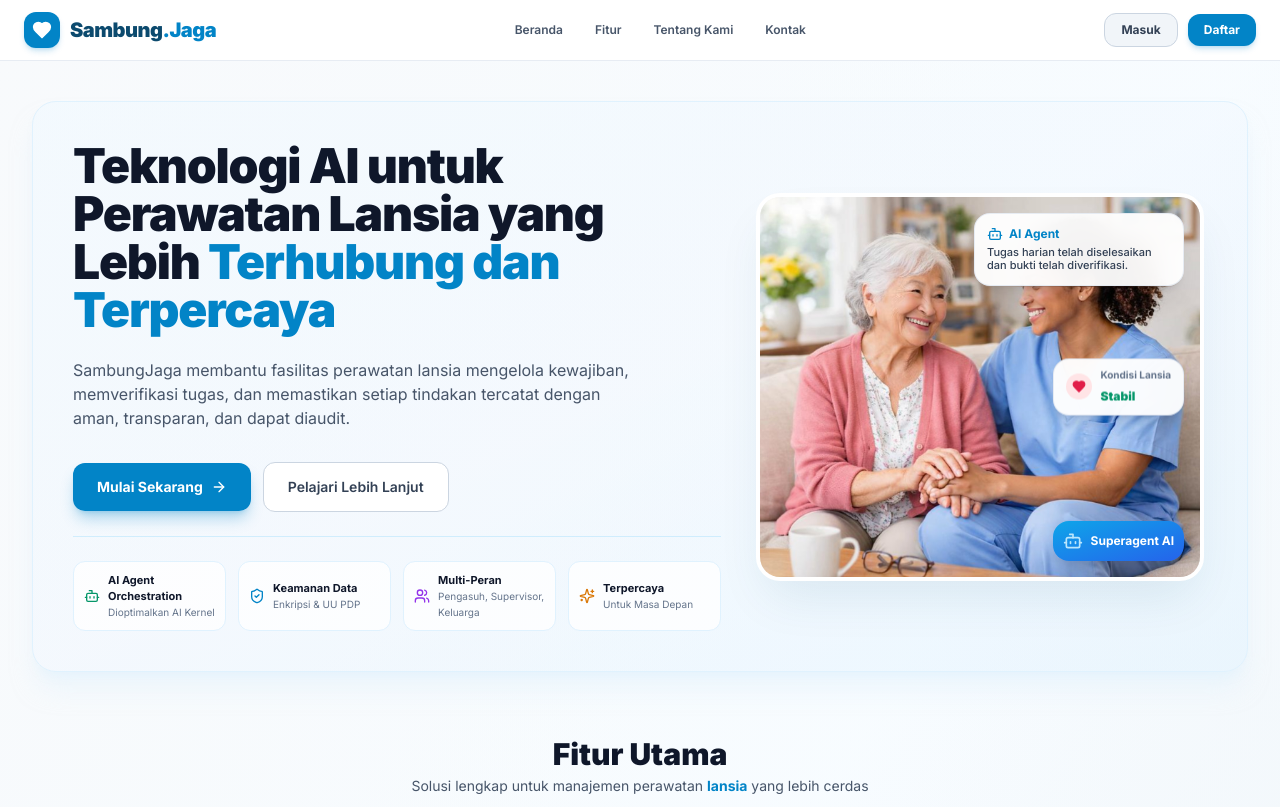
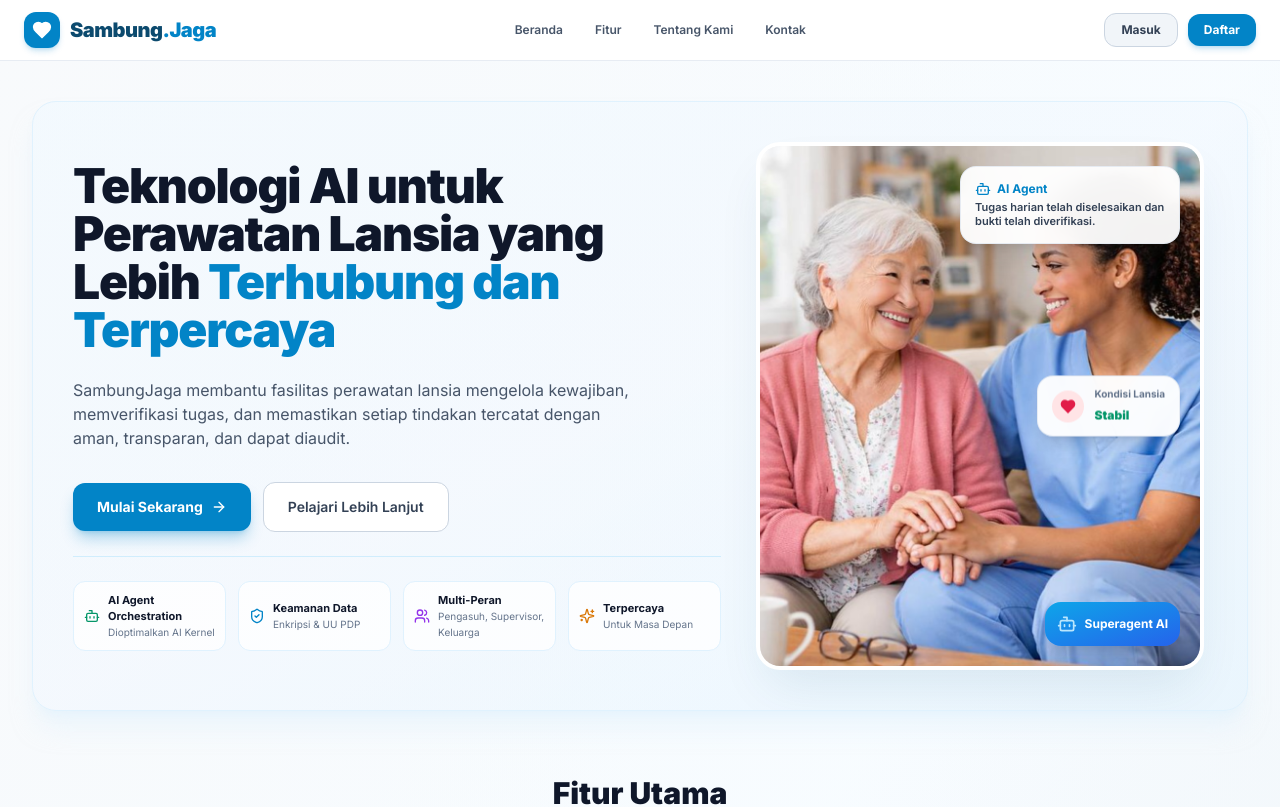
Before and after one commit to s1informatika11s25007-maker/SambungJaga, a React (Vite) app: page / in a window 1280 px wide. Shown: the top 807 px of the page. Built offline with nearby package versions, Linux system fonts and the light colour scheme.

Commit message:
style: elongate Orangtua.jpeg hero photo to portrait aspect ratio (h-520px)

```diff
--- a/src/pages/LandingPage.jsx
+++ b/src/pages/LandingPage.jsx
@@ -173,31 +173,31 @@
             </div>
           </div>
 
-          {/* Right Hero Column: Orangtua.jpeg Photo + Overlay Floating AI Chat Bubbles (5 Cols) */}
+          {/* Right Hero Column: Orangtua.jpeg Elongated Portrait Photo (5 Cols) */}
           <div className="lg:col-span-5 relative flex justify-center">
             <div className="relative rounded-3xl overflow-hidden border-4 border-white shadow-2xl shadow-sky-900/10 bg-white max-w-md w-full">
               <img
                 src="/Orangtua.jpeg"
                 onError={(e) => { e.target.src = '/elderly-care.svg'; }}
                 alt="Perawatan Lansia SambungJaga AI"
-                className="w-full h-80 sm:h-96 max-h-[380px] object-cover rounded-2xl shadow-inner"
+                className="w-full h-[450px] sm:h-[500px] lg:h-[520px] object-cover rounded-2xl shadow-inner aspect-[3/4]"
               />
 
               {/* Floating Overlay Badge 1: Top Right AI Chat Bubble */}
-              <div className="absolute top-4 right-4 bg-white/95 backdrop-blur-md p-3 rounded-2xl shadow-xl border border-slate-200/80 max-w-[210px] text-left">
+              <div className="absolute top-5 right-5 bg-white/95 backdrop-blur-md p-3.5 rounded-2xl shadow-xl border border-slate-200/80 max-w-[220px] text-left">
                 <div className="flex items-center space-x-1.5 text-xs font-bold text-sky-600 mb-1">
                   <Bot className="w-4 h-4" />
                   <span>AI Agent</span>
                 </div>
-                <p className="text-[11px] text-slate-700 font-medium leading-tight">
+                <p className="text-[11px] text-slate-700 font-semibold leading-tight">
                   Tugas harian telah diselesaikan dan bukti telah diverifikasi.
                 </p>
               </div>
 
               {/* Floating Overlay Badge 2: Middle Right Patient Condition */}
-              <div className="absolute top-1/2 right-4 transform -translate-y-1/2 bg-white/95 backdrop-blur-md px-3 py-2 rounded-2xl shadow-lg border border-slate-200/80 flex items-center space-x-2">
-                <div className="p-1.5 rounded-full bg-rose-100 text-rose-600">
-                  <Heart className="w-3.5 h-3.5 fill-rose-600" />
+              <div className="absolute top-1/2 right-5 transform -translate-y-1/2 bg-white/95 backdrop-blur-md px-3.5 py-2.5 rounded-2xl shadow-lg border border-slate-200/80 flex items-center space-x-2.5">
+                <div className="p-2 rounded-full bg-rose-100 text-rose-600">
+                  <Heart className="w-4 h-4 fill-rose-600" />
                 </div>
                 <div>
                   <span className="text-[10px] text-slate-500 font-bold block">Kondisi Lansia</span>
@@ -206,7 +206,7 @@
               </div>
 
               {/* Floating Overlay Badge 3: Bottom Right 3D Bot Mascot */}
-              <div className="absolute bottom-4 right-4 bg-gradient-to-br from-sky-500 to-blue-600 text-white p-2.5 rounded-2xl shadow-xl flex items-center space-x-2">
+              <div className="absolute bottom-5 right-5 bg-gradient-to-br from-sky-500 to-blue-600 text-white p-3 rounded-2xl shadow-xl flex items-center space-x-2">
                 <Bot className="w-5 h-5 text-sky-200" />
                 <span className="text-xs font-bold">Superagent AI</span>
               </div>
```
